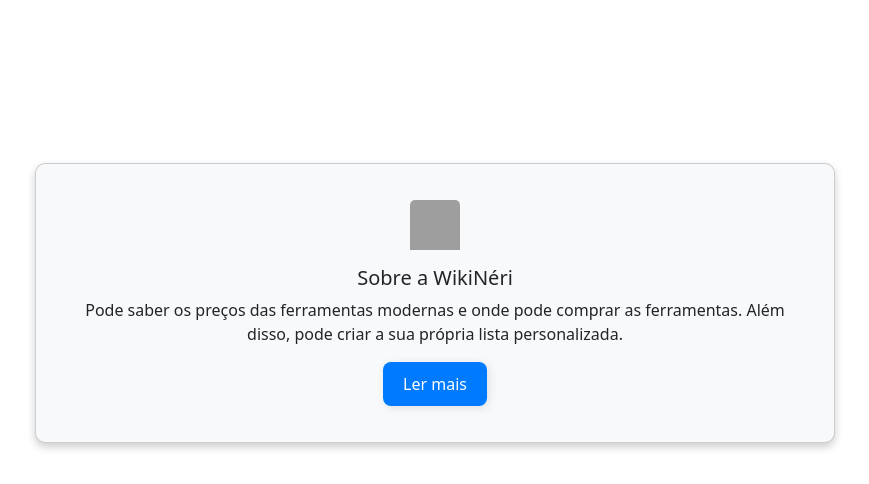
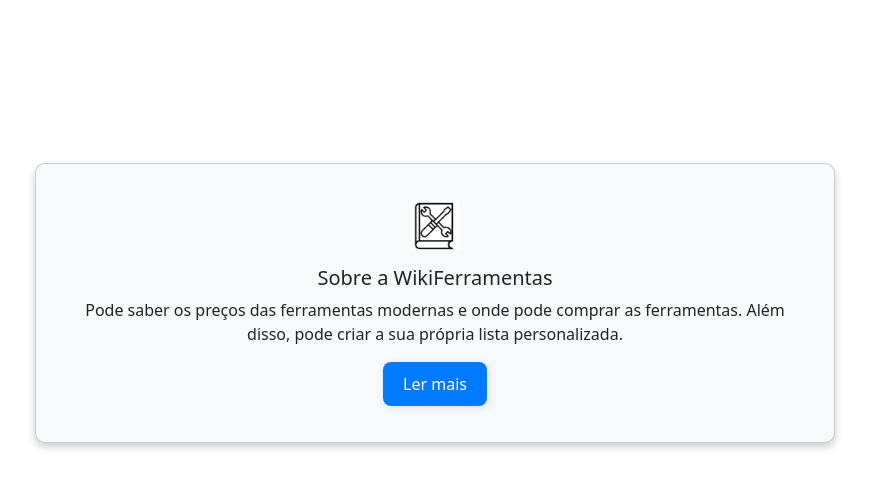
Before and after one commit to NeriKilleryt/PAP, a PHP site: page /sobre.php in a window 1280 px wide. Shown: the part 168-652 px from the top of the page, without its empty margins (205-1074 px from the left). Run offline with PHP 8.4, Linux system fonts and the light colour scheme; grey boxes are pictures that could not be loaded.

Commit message:
alterei a foto e o nome

```diff
--- a/sobre.php
+++ b/sobre.php
@@ -2,7 +2,7 @@
 //vai incluir o ficheiro header.php que se encontra na pasta inc.
 require(__DIR__ . '/inc/header.php');
 
-$title = 'Sobre a WikiNéri';
+$title = 'Sobre a WikiFerramentas';
 ?>
 
 <style>
@@ -40,9 +40,9 @@ $title = 'Sobre a WikiNéri';
 
 <div class="container d-flex justify-content-center align-items-center vh-100">
     <div class="card mb-5 card-border-radius">
-        <img src="public/images/Log.ico" class="card-img-top mx-auto mt-3" alt="Logo">
+        <img src="public/images/logo (5).ico" class="card-img-top mx-auto mt-3" alt="Logo">
         <div class="card-body text-center">
-            <h5 class="card-title">Sobre a WikiNéri</h5>
+            <h5 class="card-title">Sobre a WikiFerramentas</h5>
             <p class="card-text">Pode saber os preços das ferramentas modernas e onde pode comprar as ferramentas. Além disso, pode criar a sua própria lista personalizada.</p>
             <button class="ler-mais">Ler mais</button>
         </div>
```
